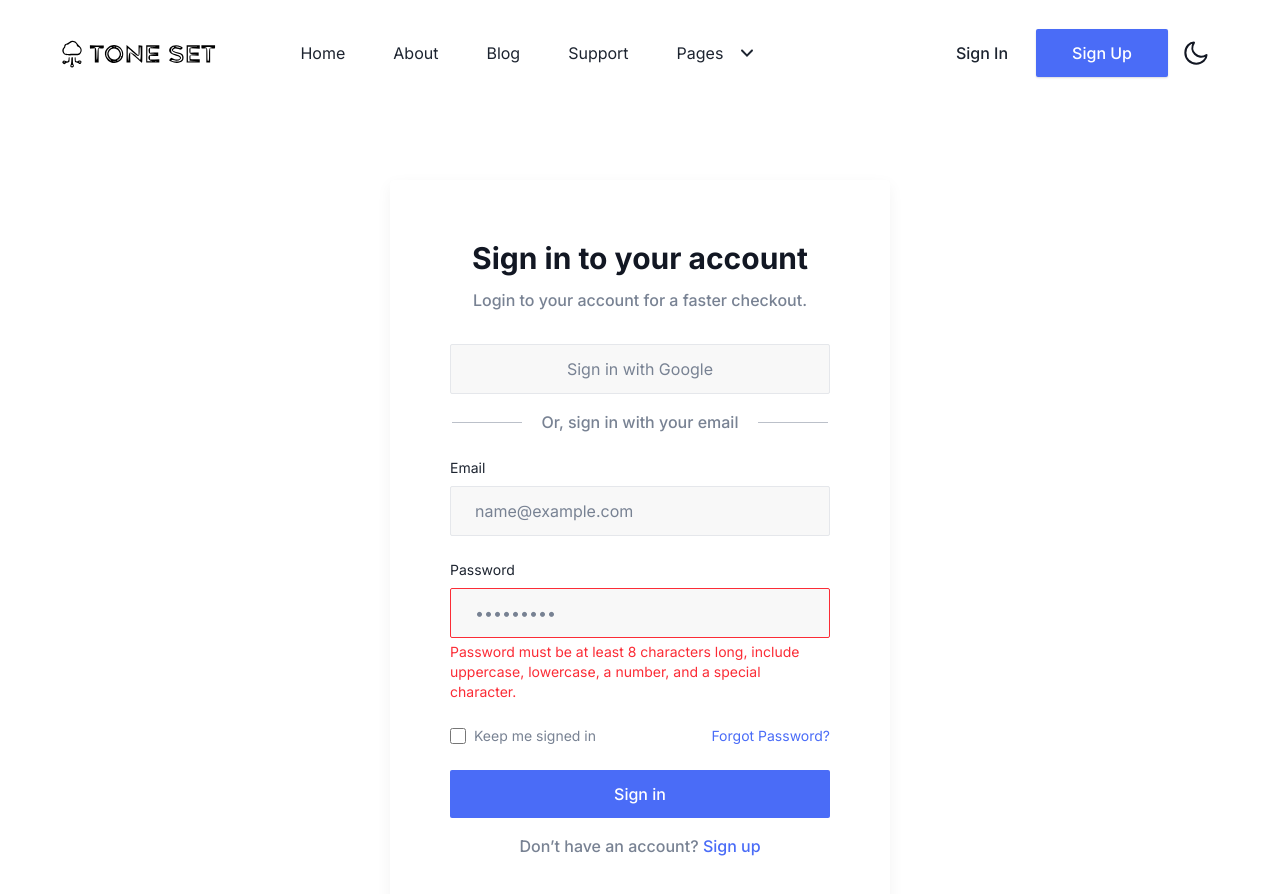
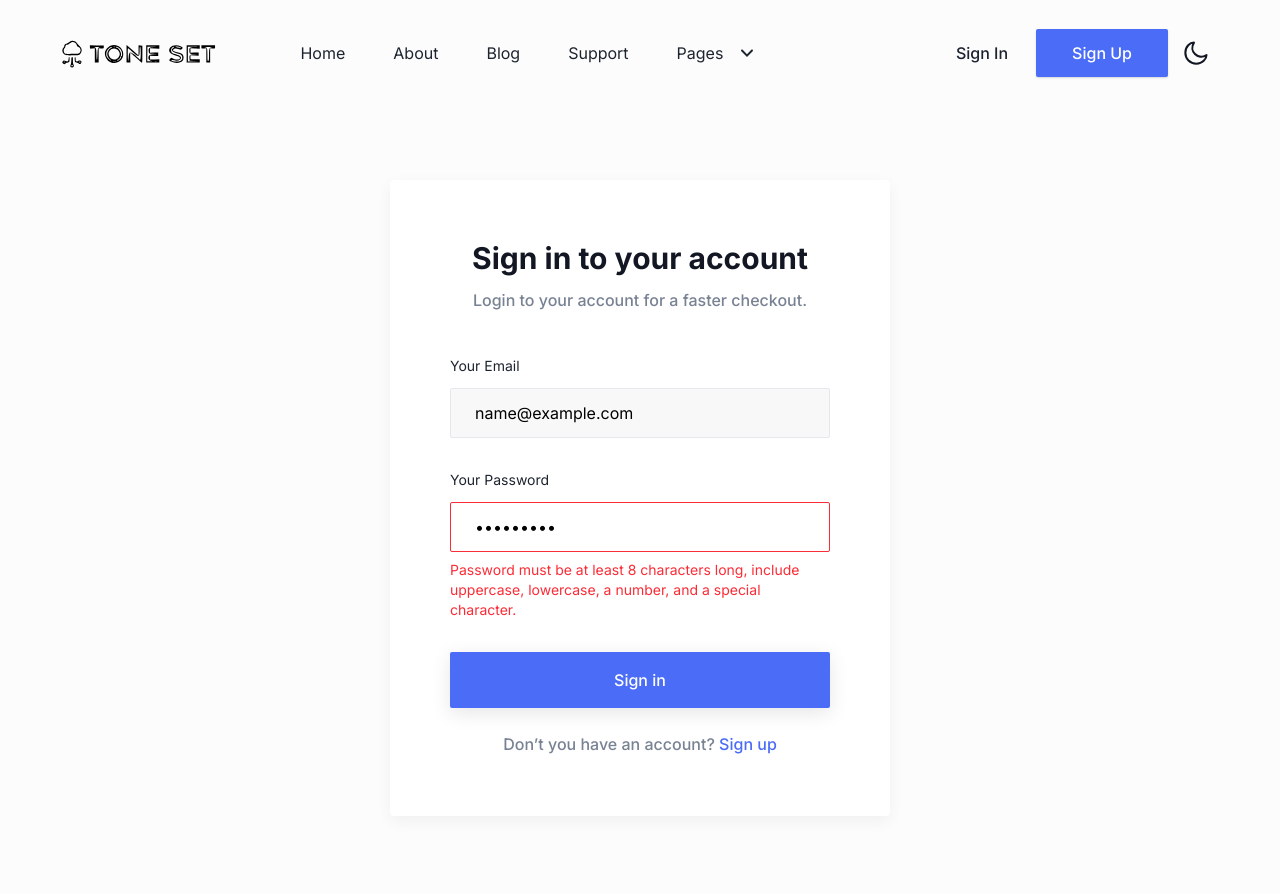
Before and after one commit to sammy2201/color-pallet-front-end, a Next.js app: page /auth/login in a window 1280 px wide. Both pictures are taken after typing "name@example.com", "Sample123" into the empty fields and a click on the button "Sign in". Shown: the top 894 px of the page. Built offline with nearby package versions, Linux system fonts and the light colour scheme.

Commit message:
ui changes

```diff
--- a/app/auth/login/page.tsx
+++ b/app/auth/login/page.tsx
@@ -1,23 +1,24 @@
 "use client";
 
-import React, { useState, useEffect, useRef } from "react";
+import Link from "next/link";
+import { useState, useRef, useEffect } from "react";
 import axios from "axios";
 import { validateEmail, validatePassword } from "../validate";
-import Link from "next/link";
+import { Metadata } from "next";
 
-export default function Login() {
+const SigninPage = () => {
   const [emailError, setEmailError] = useState(false);
   const [emailErrorMessage, setEmailErrorMessage] = useState("");
   const [passwordError, setPasswordError] = useState(false);
   const [passwordErrorMessage, setPasswordErrorMessage] = useState("");
 
+  const emailRef = useRef<HTMLInputElement>(null);
+  const passwordRef = useRef<HTMLInputElement>(null);
+
   useEffect(() => {
     setEmailError(false);
     setPasswordError(false);
   }, []);
-
-  const emailRef = useRef<HTMLInputElement>(null);
-  const passwordRef = useRef<HTMLInputElement>(null);
 
   const validateInputs = () => {
     const email = emailRef.current?.value || "";
@@ -52,10 +53,11 @@ export default function Login() {
         "http://localhost:3002/auth/login",
         userData
       );
-      console.log(response.data);
+      console.log("Login success:", response.data);
+      // handle successful login (redirect, token storage, etc.)
     } catch (error) {
-      console.error("Error login user:", error);
-      alert("Failed to login. Please try again.");
+      console.error("Login failed:", error);
+      alert("Login failed. Please check your credentials.");
     }
   };
 
@@ -67,98 +69,71 @@ export default function Login() {
             <h3 className="mb-3 text-center text-2xl font-bold text-black sm:text-3xl dark:text-white">
               Sign in to your account
             </h3>
-            <p className="text-body-color mb-8 text-center text-base font-medium">
+            <p className="text-body-color mb-11 text-center text-base font-medium">
               Login to your account for a faster checkout.
             </p>
 
-            {/* Google Sign In */}
-            <button
-              onClick={() => alert("Sign in with Google")}
-              className="mb-4 w-full border border-stroke bg-[#f8f8f8] px-6 py-3 rounded-xs text-base text-body-color hover:border-primary hover:bg-primary/5 hover:text-primary transition-all duration-300">
-              Sign in with Google
-            </button>
-
-            {/* Divider */}
-            <div className="mb-6 flex items-center justify-center">
-              <span className="hidden sm:block w-full max-w-[70px] h-[1px] bg-body-color/50"></span>
-              <p className="px-5 text-center text-base text-body-color font-medium">
-                Or, sign in with your email
-              </p>
-              <span className="hidden sm:block w-full max-w-[70px] h-[1px] bg-body-color/50"></span>
-            </div>
-
-            {/* Form */}
             <form onSubmit={handleSubmit}>
-              <div className="mb-6">
+              <div className="mb-8">
                 <label
                   htmlFor="email"
-                  className="mb-2 block text-sm text-dark dark:text-white">
-                  Email
+                  className="text-dark mb-3 block text-sm dark:text-white">
+                  Your Email
                 </label>
                 <input
+                  ref={emailRef}
                   type="email"
                   name="email"
-                  id="email"
-                  placeholder="Enter your email"
-                  ref={emailRef}
-                  className={`w-full rounded-xs border bg-[#f8f8f8] px-6 py-3 text-base text-body-color transition-all duration-300 focus:border-primary outline-none dark:bg-[#2C303B] ${
-                    emailError ? "border-red-500" : "border-stroke"
-                  }`}
+                  placeholder="Enter your Email"
+                  className={`w-full rounded-xs border px-6 py-3 text-base outline-none transition-all duration-300 ${
+                    emailError
+                      ? "border-red-500"
+                      : "border-stroke bg-[#f8f8f8] dark:border-transparent dark:bg-[#2C303B]"
+                  } dark:text-body-color-dark`}
                 />
                 {emailError && (
-                  <p className="text-red-500 text-sm mt-1">
+                  <p className="text-red-500 text-sm mt-2">
                     {emailErrorMessage}
                   </p>
                 )}
               </div>
 
-              <div className="mb-6">
+              <div className="mb-8">
                 <label
                   htmlFor="password"
-                  className="mb-2 block text-sm text-dark dark:text-white">
-                  Password
+                  className="text-dark mb-3 block text-sm dark:text-white">
+                  Your Password
                 </label>
                 <input
+                  ref={passwordRef}
                   type="password"
                   name="password"
-                  id="password"
-                  placeholder="Enter your password"
-                  ref={passwordRef}
-                  className={`w-full rounded-xs border bg-[#f8f8f8] px-6 py-3 text-base text-body-color transition-all duration-300 focus:border-primary outline-none dark:bg-[#2C303B] ${
-                    passwordError ? "border-red-500" : "border-stroke"
-                  }`}
+                  placeholder="Enter your Password"
+                  className={`w-full rounded-xs border px-6 py-3 text-base outline-none transition-all duration-300 ${
+                    passwordError
+                      ? "border-red-500"
+                      : "border-stroke bg-[#f8f8f8] dark:border-transparent dark:bg-[#2C303B]"
+                  } dark:text-body-color-dark`}
                 />
                 {passwordError && (
-                  <p className="text-red-500 text-sm mt-1">
+                  <p className="text-red-500 text-sm mt-2">
                     {passwordErrorMessage}
                   </p>
                 )}
               </div>
 
-              <div className="mb-6 flex items-center justify-between text-sm">
-                <label className="flex items-center gap-2 text-body-color">
-                  <input type="checkbox" className="h-4 w-4" />
-                  Keep me signed in
-                </label>
-                <a href="#" className="text-primary hover:underline">
-                  Forgot Password?
-                </a>
-              </div>
-
-              <div className="mb-4">
+              <div className="mb-6">
                 <button
                   type="submit"
-                  className="w-full rounded-xs bg-primary px-6 py-3 text-base font-medium text-white transition-all duration-300 hover:bg-primary/90">
+                  className="shadow-submit dark:shadow-submit-dark bg-primary hover:bg-primary/90 flex w-full items-center justify-center rounded-xs px-9 py-4 text-base font-medium text-white duration-300">
                   Sign in
                 </button>
               </div>
             </form>
 
             <p className="text-body-color text-center text-base font-medium">
-              Don’t have an account?{" "}
-              <Link
-                href="/auth/register"
-                className="text-primary hover:underline">
+              Don’t you have an account?{" "}
+              <Link href="/signup" className="text-primary hover:underline">
                 Sign up
               </Link>
             </p>
@@ -167,4 +142,6 @@ export default function Login() {
       </div>
     </section>
   );
-}
+};
+
+export default SigninPage;
--- a/app/layout.tsx
+++ b/app/layout.tsx
@@ -1,6 +1,10 @@
 import type { Metadata } from "next";
 import "../styles/globals.css";
 import HomePageNavbar from "../components/navbar/homePageNavbar";
+import { Inter } from "next/font/google";
+
+const inter = Inter({ subsets: ["latin"] });
+
 export const metadata: Metadata = {
   title: "Tone set",
   description: "Color pallete for website and apps",
@@ -16,7 +20,7 @@ export default function RootLayout({
 }>) {
   return (
     <html lang="en">
-      <body>
+      <body className={`bg-[#FCFCFC] dark:bg-black ${inter.className}`}>
         <HomePageNavbar />
         {children}
       </body>
--- a/app/page.tsx
+++ b/app/page.tsx
@@ -2,7 +2,6 @@ import styles from "../styles/page.module.css";
 import "../styles/globals.css";
 import HomeHeader from "@/components/div/homeHeader";
 import Footer from "../components/footer";
-
 export default function Home() {
   return (
     <div className={styles.page}>
--- a/components/navbar/homePageNavbar.tsx
+++ b/components/navbar/homePageNavbar.tsx
@@ -28,7 +28,7 @@ const Header = () => {
 
   // submenu handler
   const [openIndex, setOpenIndex] = useState(-1);
-  const handleSubmenu = (index: number) => {
+  const handleSubmenu = (index: any) => {
     if (openIndex === index) {
       setOpenIndex(-1);
     } else {
@@ -134,14 +134,18 @@ const Header = () => {
                               className={`submenu dark:bg-dark relative top-full left-0 rounded-sm bg-white transition-[top] duration-300 group-hover:opacity-100 lg:invisible lg:absolute lg:top-[110%] lg:block lg:w-[250px] lg:p-4 lg:opacity-0 lg:shadow-lg lg:group-hover:visible lg:group-hover:top-full ${
                                 openIndex === index ? "block" : "hidden"
                               }`}>
-                              {menuItem.submenu?.map((submenuItem, index) => (
-                                <Link
-                                  href={submenuItem.path ?? "#"}
-                                  key={index}
-                                  className="text-dark hover:text-primary block rounded-sm py-2.5 text-sm lg:px-3 dark:text-white/70 dark:hover:text-white">
-                                  {submenuItem.title}
-                                </Link>
-                              ))}
+                              {menuItem.submenu &&
+                                menuItem.submenu.map(
+                                  (submenuItem, index) =>
+                                    submenuItem.path ? (
+                                      <Link
+                                        href={submenuItem.path}
+                                        key={index}
+                                        className="text-dark hover:text-primary block rounded-sm py-2.5 text-sm lg:px-3 dark:text-white/70 dark:hover:text-white">
+                                        {submenuItem.title}
+                                      </Link>
+                                    ) : null // Optionally handle items without a path
+                                )}
                             </div>
                           </>
                         )}
```
Also changed, not shown: components/navbar/ThemeToggler.tsx (+3 -3 lines), 1 other file (tests, documents, lock files or other folders).
